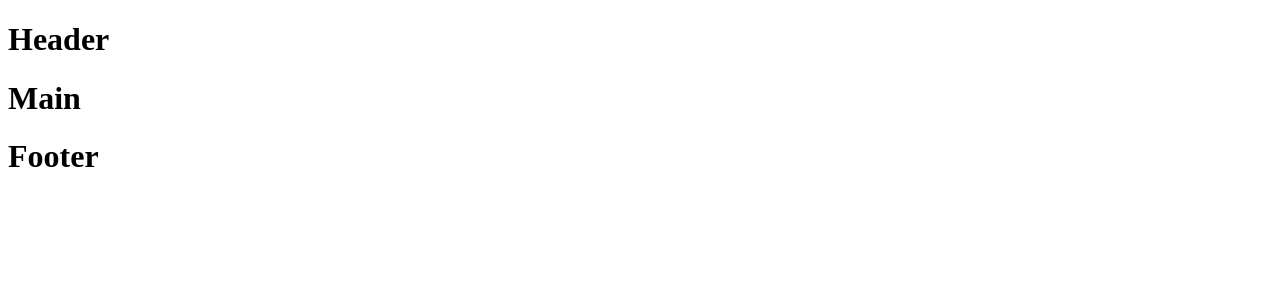
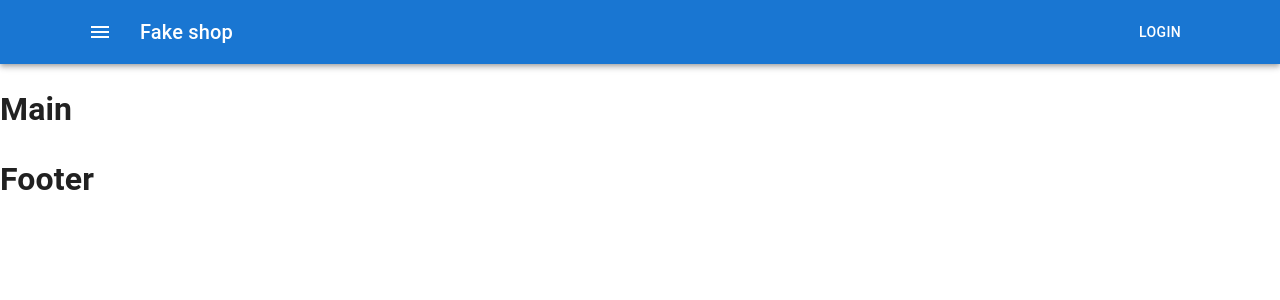
Before and after one commit to ogienkoura/react-shop-project, a React (Create React App) app: page / in a window 1280 px wide. Shown: the top 300 px of the page. Built offline with nearby package versions, Linux system fonts and the light colour scheme.

Commit message:
add material-ui

```diff
--- a/package.json
+++ b/package.json
@@ -3,6 +3,10 @@
   "version": "0.1.0",
   "private": true,
   "dependencies": {
+    "@emotion/react": "^11.9.0",
+    "@emotion/styled": "^11.8.1",
+    "@mui/icons-material": "^5.8.2",
+    "@mui/material": "^5.8.2",
     "@testing-library/jest-dom": "^5.16.4",
     "@testing-library/react": "^13.2.0",
     "@testing-library/user-event": "^13.5.0",
--- a/src/container/App/App.js
+++ b/src/container/App/App.js
@@ -3,10 +3,12 @@
 import { Header } from 'container/Header/Header'
 import { Main } from 'container/Main/Main'
 import { Footer } from 'container/Footer/Footer'
+import { CssBaseline } from '@mui/material'
 
 export const App = () => {
     return (
         <>
+            <CssBaseline />
             <Header />
             <Main />
             <Footer />
--- a/src/container/Header/Header.js
+++ b/src/container/Header/Header.js
@@ -1,9 +1,39 @@
 import React from 'react'
+
+import AppBar from '@mui/material/AppBar'
+import Toolbar from '@mui/material/Toolbar'
+import Typography from '@mui/material/Typography'
+import Button from '@mui/material/Button'
+import IconButton from '@mui/material/IconButton'
+import MenuIcon from '@mui/icons-material/Menu'
+import { Container } from '@mui/material'
 
 export const Header = () => {
     return (
         <>
-            <h1>Header</h1>
+            <AppBar position="static">
+                <Container>
+                    <Toolbar>
+                        <IconButton
+                            size="large"
+                            edge="start"
+                            color="inherit"
+                            aria-label="menu"
+                            sx={{ mr: 2 }}
+                        >
+                            <MenuIcon />
+                        </IconButton>
+                        <Typography
+                            variant="h6"
+                            component="div"
+                            sx={{ flexGrow: 1 }}
+                        >
+                            Fake shop
+                        </Typography>
+                        <Button color="inherit">Login</Button>
+                    </Toolbar>
+                </Container>
+            </AppBar>
         </>
     )
 }
```
Also changed, not shown: 1 other file (tests, documents, lock files or other folders).
